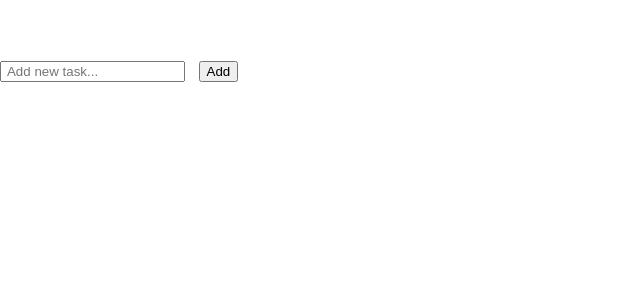
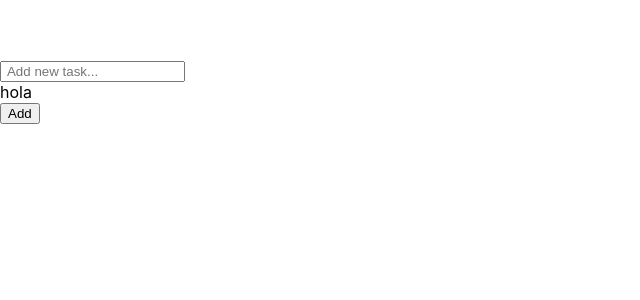
Before and after one commit to francespinosa6/Task-Management-Web-App, a React (Create React App) app: page / in a window 1280 px wide. Shown: the top 300 px of the page, without its empty margins (0-640 px from the left). Built offline with nearby package versions, Linux system fonts and the light colour scheme.

Commit message:
testing my commits and push

```diff
--- a/src/App.js
+++ b/src/App.js
@@ -5,6 +5,7 @@ function App() {
         <div style={{ paddingTop: '10px', marginBlock: '50px' }}>
             <input type={'text'} placeholder={' Add new task...'}></input>
             &nbsp; &nbsp;
+            <div>hola</div>
             <button>Add</button>
         </div>
       );
```
